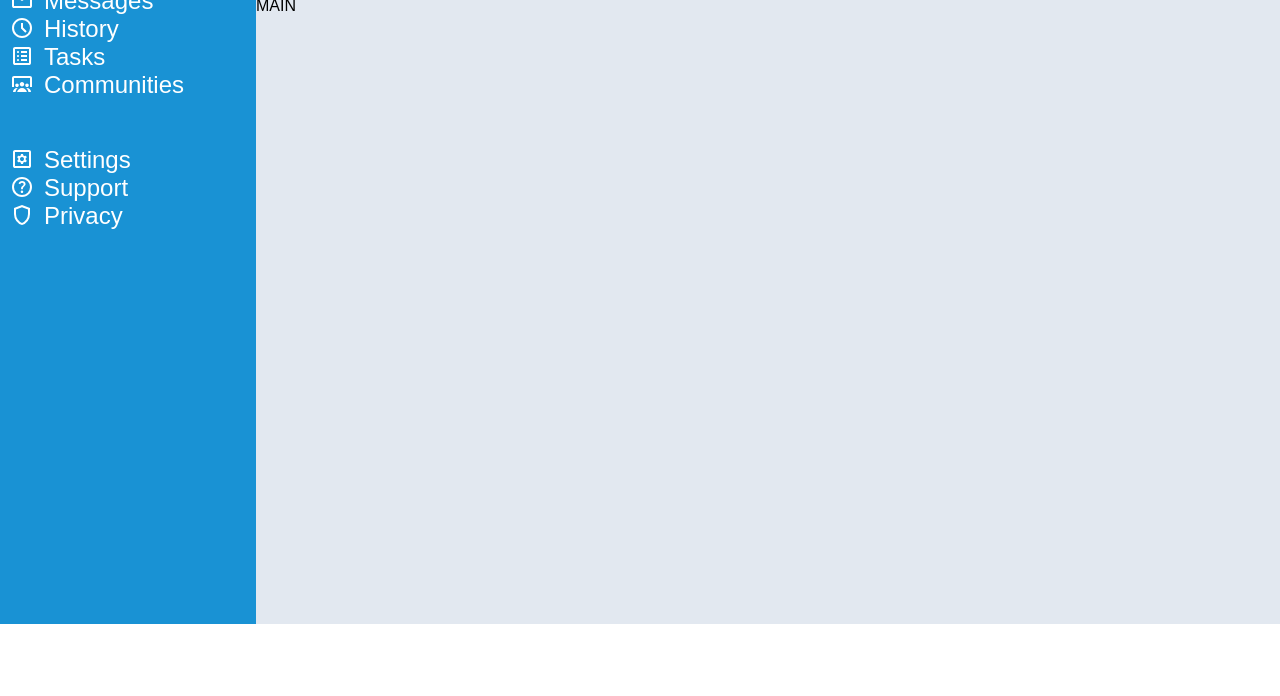
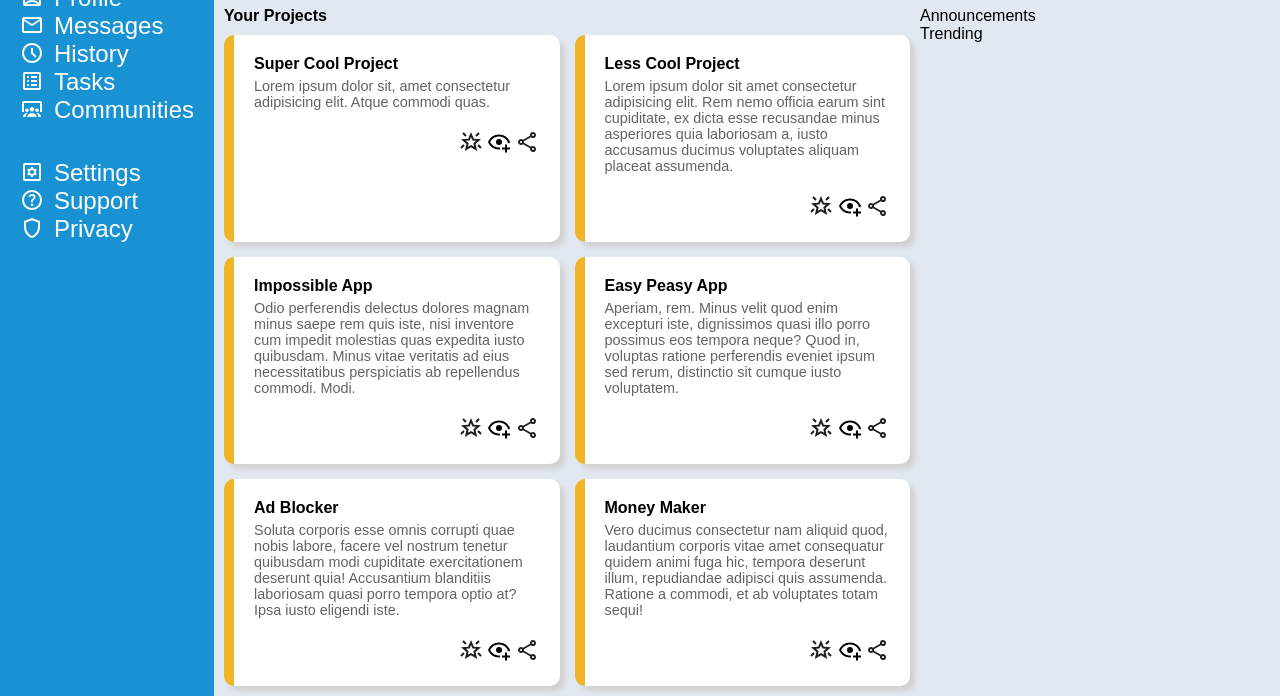
Before and after one commit to DeweQ/odin-dashboard, a plain HTML site: page dashboard.html in a window 1280 px wide. Shown: the part 176-872 px from the top of the page. Before the commit the page ends 800 px from the top, so only its background shows below. Drawn offline with Linux system fonts and the light colour scheme; a web font is replaced by a local one.

Commit message:
Add project cards

```diff
--- a/dashboard.html
+++ b/dashboard.html
@@ -47,7 +47,115 @@
             <li class="menu_item"><a href=""><img class="icon" src="src/privacy.svg" alt="">Privacy</a></li>
         </ul>
     </div>
-    <div class="main">MAIN</div>
+    <div class="main">
+        <h4>Your Projects</h4>
+        <div class="projects">
+
+            <div class="card">
+                <h4>Super Cool Project</h2>
+                <p>Lorem ipsum dolor sit, amet consectetur adipisicing elit. Atque commodi quas.</p>
+                <div class="buttons">
+                    <a href="">
+                        <img src="src/star.svg" alt="">
+                    </a>
+                    <a href="">
+                        <img src="src/eye.svg" alt="">
+                    </a>
+                    <a href="">
+                        <img src="src/share.svg" alt="">
+                    </a>
+                </div>
+            </div>
+            <div class="card">
+                <h4>Less Cool Project</h4>
+                <p>
+                    Lorem ipsum dolor sit amet consectetur adipisicing elit. Rem nemo officia earum sint cupiditate, ex dicta esse recusandae minus asperiores quia laboriosam a, iusto accusamus ducimus voluptates aliquam placeat assumenda.
+                </p>
+                <div class="buttons">
+                    <a href="">
+                        <img src="src/star.svg" alt="">
+                    </a>
+                    <a href="">
+                        <img src="src/eye.svg" alt="">
+                    </a>
+                    <a href="">
+                        <img src="src/share.svg" alt="">
+                    </a>
+                </div>
+            </div>
+            <div class="card">
+                <h4>Impossible App</h4>
+                <p>
+                    Odio perferendis delectus dolores magnam minus saepe rem quis iste, nisi inventore cum impedit molestias quas expedita iusto quibusdam. Minus vitae veritatis ad eius necessitatibus perspiciatis ab repellendus commodi. Modi.
+                </p>
+                <div class="buttons">
+                    <a href="">
+                        <img src="src/star.svg" alt="">
+                    </a>
+                    <a href="">
+                        <img src="src/eye.svg" alt="">
+                    </a>
+                    <a href="">
+                        <img src="src/share.svg" alt="">
+                    </a>
+                </div>
+            </div>
+            <div class="card">
+                <h4>Easy Peasy App</h4>
+                <p>
+                    Aperiam, rem. Minus velit quod enim excepturi iste, dignissimos quasi illo porro possimus eos tempora neque? Quod in, voluptas ratione perferendis eveniet ipsum sed rerum, distinctio sit cumque iusto voluptatem.
+                </p>
+                <div class="buttons">
+                    <a href="">
+                        <img src="src/star.svg" alt="">
+                    </a>
+                    <a href="">
+                        <img src="src/eye.svg" alt="">
+                    </a>
+                    <a href="">
+                        <img src="src/share.svg" alt="">
+                    </a>
+                </div>
+            </div>
+            <div class="card">
+                <h4>Ad Blocker</h4>
+                <p>
+                    Soluta corporis esse omnis corrupti quae nobis labore, facere vel nostrum tenetur quibusdam modi cupiditate exercitationem deserunt quia! Accusantium blanditiis laboriosam quasi porro tempora optio at? Ipsa iusto eligendi iste.
+                </p>
+                <div class="buttons">
+                    <a href="">
+                        <img src="src/star.svg" alt="">
+                    </a>
+                    <a href="">
+                        <img src="src/eye.svg" alt="">
+                    </a>
+                    <a href="">
+                        <img src="src/share.svg" alt="">
+                    </a>
+                </div>
+            </div>
+            <div class="card">
+                <h4>Money Maker</h4>
+                <p>
+                    Vero ducimus consectetur nam aliquid quod, laudantium corporis vitae amet consequatur quidem animi fuga hic, tempora deserunt illum, repudiandae adipisci quis assumenda. Ratione a commodi, et ab voluptates totam sequi!
+                </p>
+                <div class="buttons">
+                    <a href="">
+                        <img src="src/star.svg" alt="">
+                    </a>
+                    <a href="">
+                        <img src="src/eye.svg" alt="">
+                    </a>
+                    <a href="">
+                        <img src="src/share.svg" alt="">
+                    </a>
+                </div>
+            </div>
+        </div>
+        <div class="right-side">
+            <div class="announcements">Announcements</div>
+            <div class="trending">Trending</div></div>
+        </div>
 </body>
 
 </html>
--- a/styles.css
+++ b/styles.css
@@ -11,7 +11,7 @@ body {
     margin: 0;
     height: 100vh;
     display: grid;
-    grid-template: auto 1fr/1fr 4fr;
+    grid-template: auto 1fr/min-content 4fr;
     grid-template-areas:
         "sidebar header"
         "sidebar main";
@@ -116,7 +116,7 @@ padding: 10px;
     background-color: #1992D4;
     grid-area: sidebar;
     color: #ffffff;
-    padding: 10px;
+    padding: 10px 20px;
 }
 
 .sidebar .icon {
@@ -128,7 +128,7 @@ padding: 10px;
     font-size: 2em;
     font-weight: bold;
     display: flex;
-    flex-wrap: wrap;
+    flex-direction: column;
     justify-content: center;
     align-items: center;
 }
@@ -154,4 +154,53 @@ padding: 10px;
 .main {
     background-color: #E2E8F0;
     grid-area: main;
+    display: grid;
+    grid-template-columns: 1fr 350px;
+    grid-template-rows: auto 1fr;
+    gap: 10px;
+    padding:10px;
+    grid-template-areas:
+    "header right-side"
+    "projects right-side";
+
 }
+
+.projects {
+    grid-area: projects;
+    display: grid;
+    grid-template-columns: repeat(auto-fit, minmax(300px, 1fr));
+    grid-auto-rows: min-content;
+    gap: 15px;
+}
+
+.projects > .card {
+    border-left: 10px solid #F0B429;
+    padding: 20px;
+    background-color: #FFFFFF;
+    border-radius: 10px;
+    display: flex;
+    flex-direction: column;
+    box-shadow: 5px 5px 5px #d1d1d1;
+}
+
+.card > p {
+    font-size: 0.9rem;
+    margin-top: 5px;
+    color: #636363;
+}
+
+.card > .buttons
+{
+    margin-top: 20px;
+    flex: 1;
+    align-self: flex-end;
+}
+
+.projects > .card img {
+    height: 24px;
+    width: 24px;
+}
+
+.right-side {
+    grid-area: right-side
+}
```
